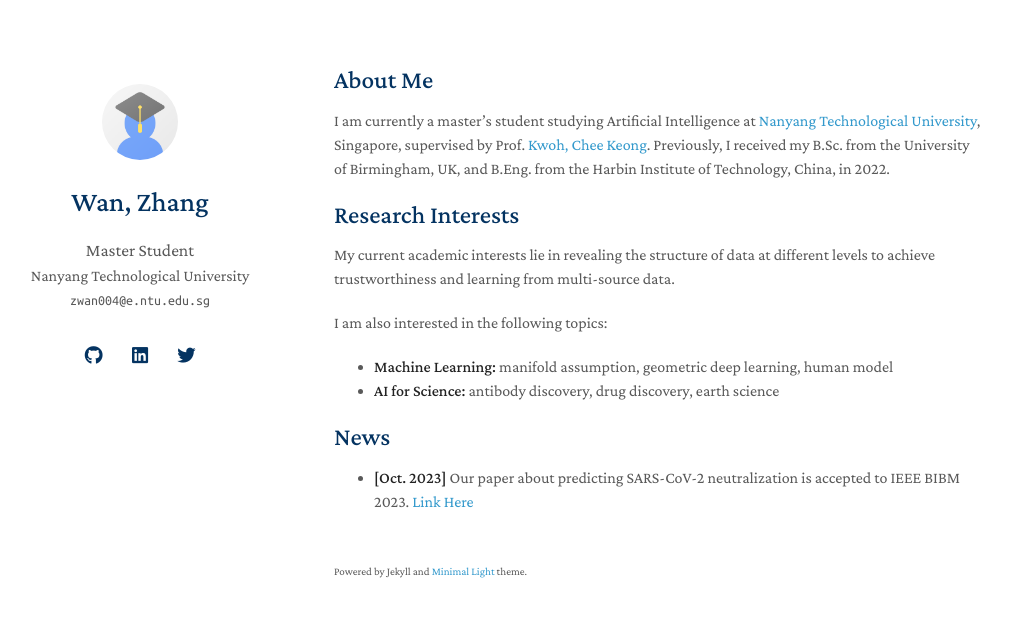
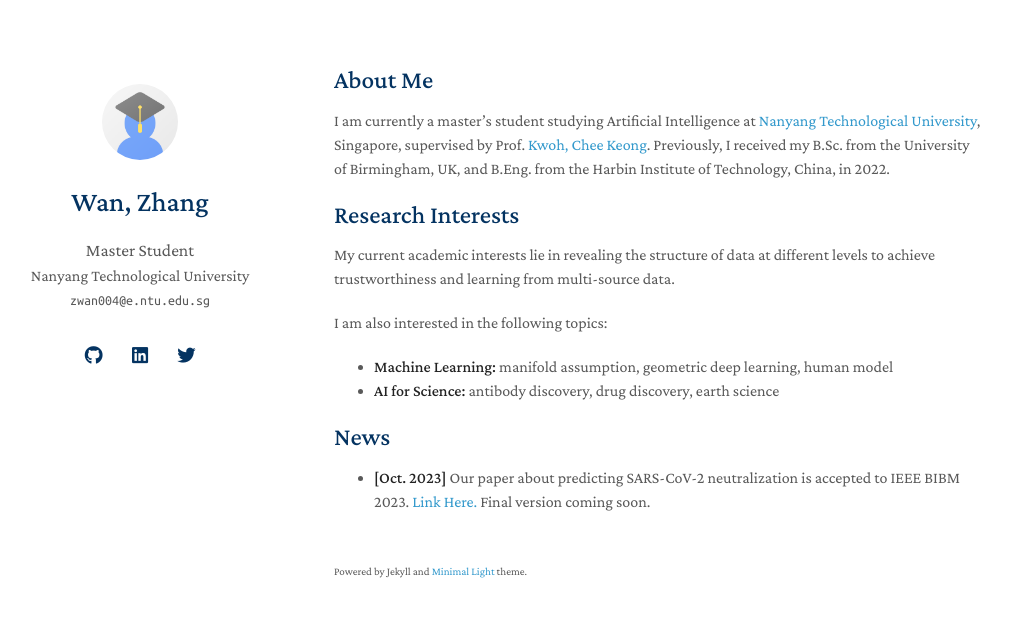
Before and after one commit to ZhangWan-byte/ZhangWan-byte.github.io, a Jekyll site: the page built from index.md, in a window 1280 px wide. Shown: the top 617 px of the page, without its empty margins (136-1147 px from the left). Built offline with Jekyll 4.4.1, drawn with Linux system fonts in a browser that asks for light colours; nearby versions of some CDN libraries; a style sheet for code colours, icons or effects is not loaded; our own code applies the rules of GitHub Pages for plain Markdown files.

Commit message:
Update index.md

```diff
--- a/index.md
+++ b/index.md
@@ -16,7 +16,7 @@ I am also interested in the following topics:
 
 ## News
 
-- **[Oct. 2023]** Our paper about predicting SARS-CoV-2 neutralization is accepted to IEEE BIBM 2023. [Link Here](https://drive.google.com/file/d/1pndWcv8CXU9Q6WttFJ1eMB5aAL7KpJSe/view?usp=drive_link)
+- **[Oct. 2023]** Our paper about predicting SARS-CoV-2 neutralization is accepted to IEEE BIBM 2023. [Link Here.](https://drive.google.com/file/d/1pndWcv8CXU9Q6WttFJ1eMB5aAL7KpJSe/view?usp=drive_link) Final version coming soon.
 
 <!-- {% include_relative _includes/publications.md %} -->
 
```
